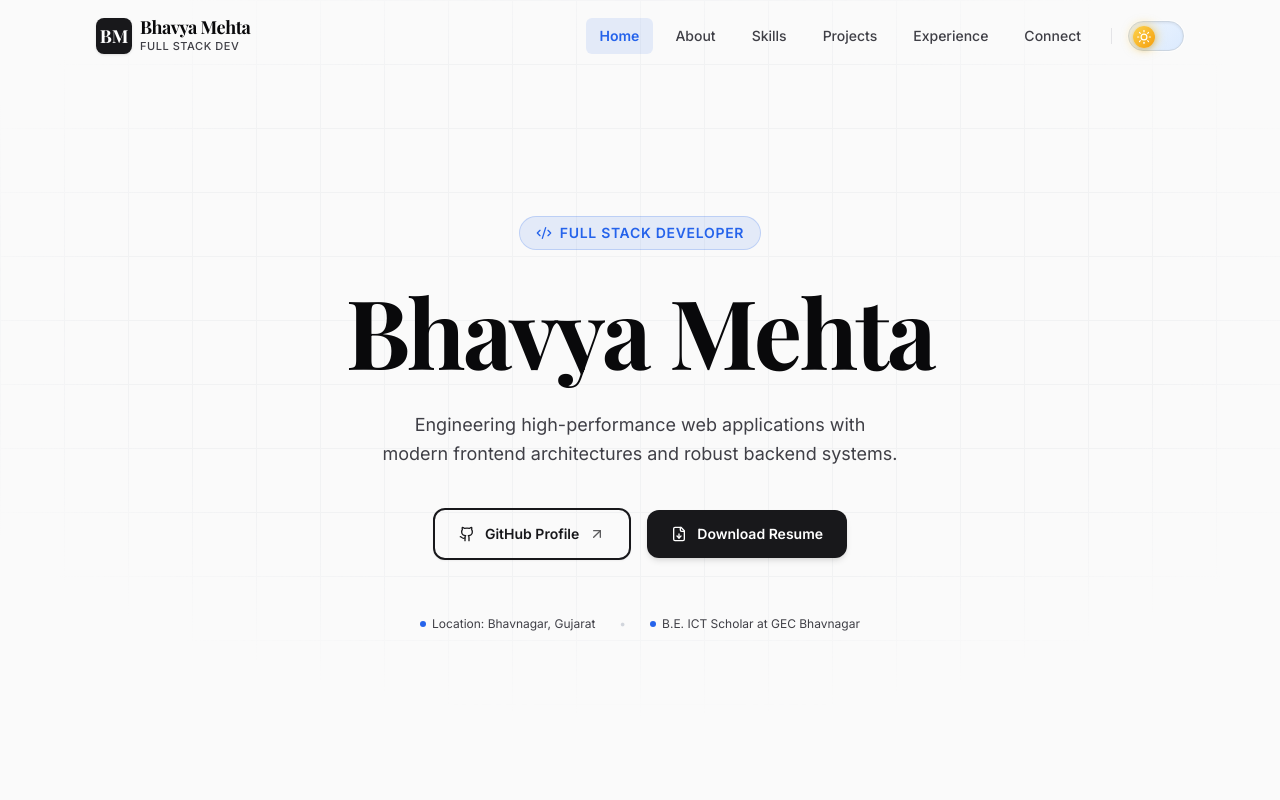
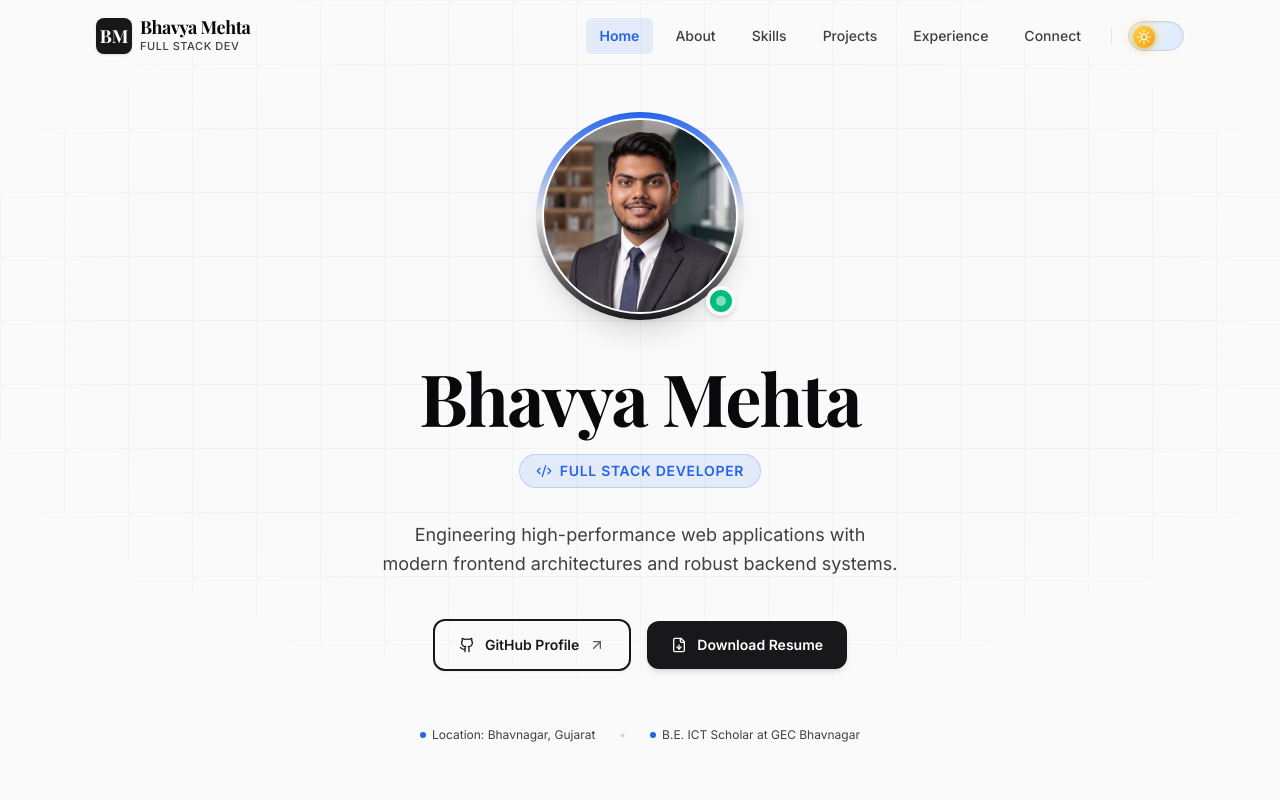
Before and after one commit to bhavyawebdev/Bhavya.Mehta, a React (Vite) app: page / in a window 1280 px wide. Shown: the top 800 px of the page. Built offline with nearby package versions, Linux system fonts and the light colour scheme; a web font is replaced by a local one.

Commit message:
Profile photo updated

```diff
--- a/src/components/Hero.tsx
+++ b/src/components/Hero.tsx
@@ -18,18 +18,49 @@ export const Hero: React.FC<HeroProps> = ({ onOpenResumeModal }) => {
 
       <div className="max-w-4xl mx-auto text-center flex flex-col items-center z-10 space-y-6 sm:space-y-8">
 
-        {/* Role / Tagline Label */}
-        <div className="inline-flex items-center gap-2 px-4 py-1.5 rounded-full bg-[#2563EB]/10 dark:bg-[#3B82F6]/15 border border-[#2563EB]/20 dark:border-[#3B82F6]/30">
-          <Code2 className="w-4 h-4 text-[#2563EB] dark:text-[#3B82F6]" />
-          <span className="text-xs sm:text-sm font-sans font-semibold uppercase tracking-wider text-[#2563EB] dark:text-[#3B82F6]">
-            {personalData.role}
-          </span>
+        {/* Profile Photo / Avatar - ~180-220px */}
+        <div className="relative group">
+          <div className="w-44 h-44 sm:w-52 sm:h-52 rounded-full p-1.5 bg-gradient-to-b from-[#2563EB] via-[#E4E4E7] to-[#18181B] dark:from-[#3B82F6] dark:via-[#27272A] dark:to-[#F4F4F5] shadow-xl transition-transform duration-300 group-hover:scale-105">
+            <div className="relative w-full h-full rounded-full bg-[#E8ECF0] dark:bg-[#1C1C1F] overflow-hidden border-2 border-white dark:border-[#0B0B0D]">
+
+              {/* Profile Photo */}
+              <img
+                src={personalData.profileImage || "/bhavya.jpg"}
+                onError={(e) => {
+                  const target = e.currentTarget;
+                  if (target.src !== window.location.origin + '/bhavya.jpg') {
+                    target.src = '/bhavya.jpg';
+                  }
+                }}
+                alt={`${personalData.name} — Profile Photo`}
+                className="absolute inset-0 w-full h-full object-cover"
+                loading="eager"
+                decoding="async"
+              />
+
+            </div>
+          </div>
+
+          {/* Status Badge */}
+          <div className="absolute bottom-1 right-2 bg-emerald-500 text-white p-1.5 rounded-full border-4 border-[#FAFAFA] dark:border-[#0B0B0D] shadow-md flex items-center justify-center" title="Open for opportunities">
+            <span className="w-2.5 h-2.5 rounded-full bg-white animate-pulse" />
+          </div>
         </div>
 
-        {/* Name Heading */}
-        <h1 className="font-serif font-extrabold text-5xl sm:text-7xl lg:text-8xl text-[#09090B] dark:text-[#F4F4F5] tracking-tight leading-none">
-          {personalData.name}
-        </h1>
+        {/* Name in Playfair Display */}
+        <div className="space-y-3">
+          <h1 className="font-serif font-bold text-4xl sm:text-6xl md:text-7xl text-[#09090B] dark:text-[#F4F4F5] tracking-tight leading-tight">
+            {personalData.name}
+          </h1>
+
+          {/* Role / Tagline Label */}
+          <div className="inline-flex items-center gap-2 px-4 py-1.5 rounded-full bg-[#2563EB]/10 dark:bg-[#3B82F6]/15 border border-[#2563EB]/20 dark:border-[#3B82F6]/30">
+            <Code2 className="w-4 h-4 text-[#2563EB] dark:text-[#3B82F6]" />
+            <span className="text-xs sm:text-sm font-sans font-semibold uppercase tracking-wider text-[#2563EB] dark:text-[#3B82F6]">
+              {personalData.role}
+            </span>
+          </div>
+        </div>
 
         {/* 1-2 line supporting sentence */}
         <p className="max-w-2xl text-base sm:text-lg text-[#3F3F46] dark:text-[#A1A1AA] font-sans font-normal leading-relaxed text-balance">
```
